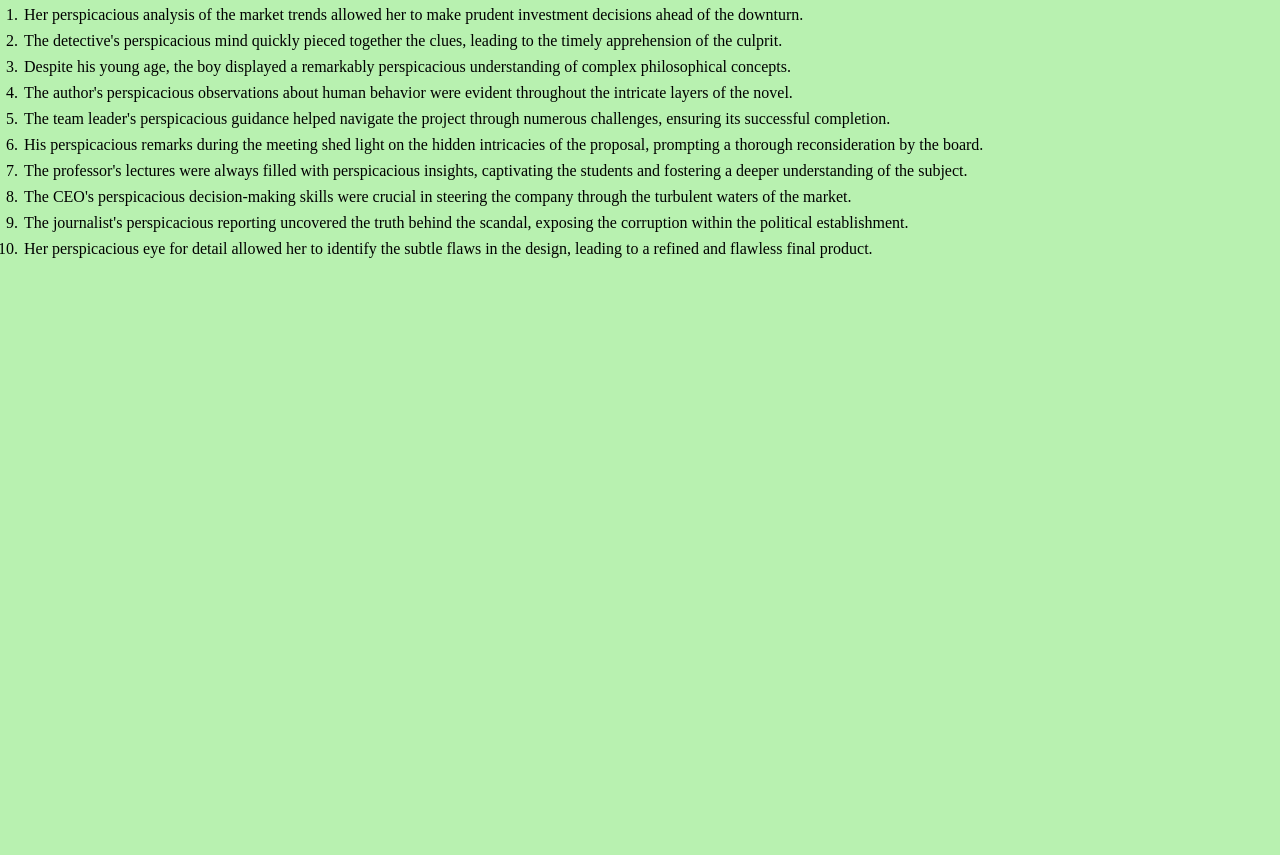
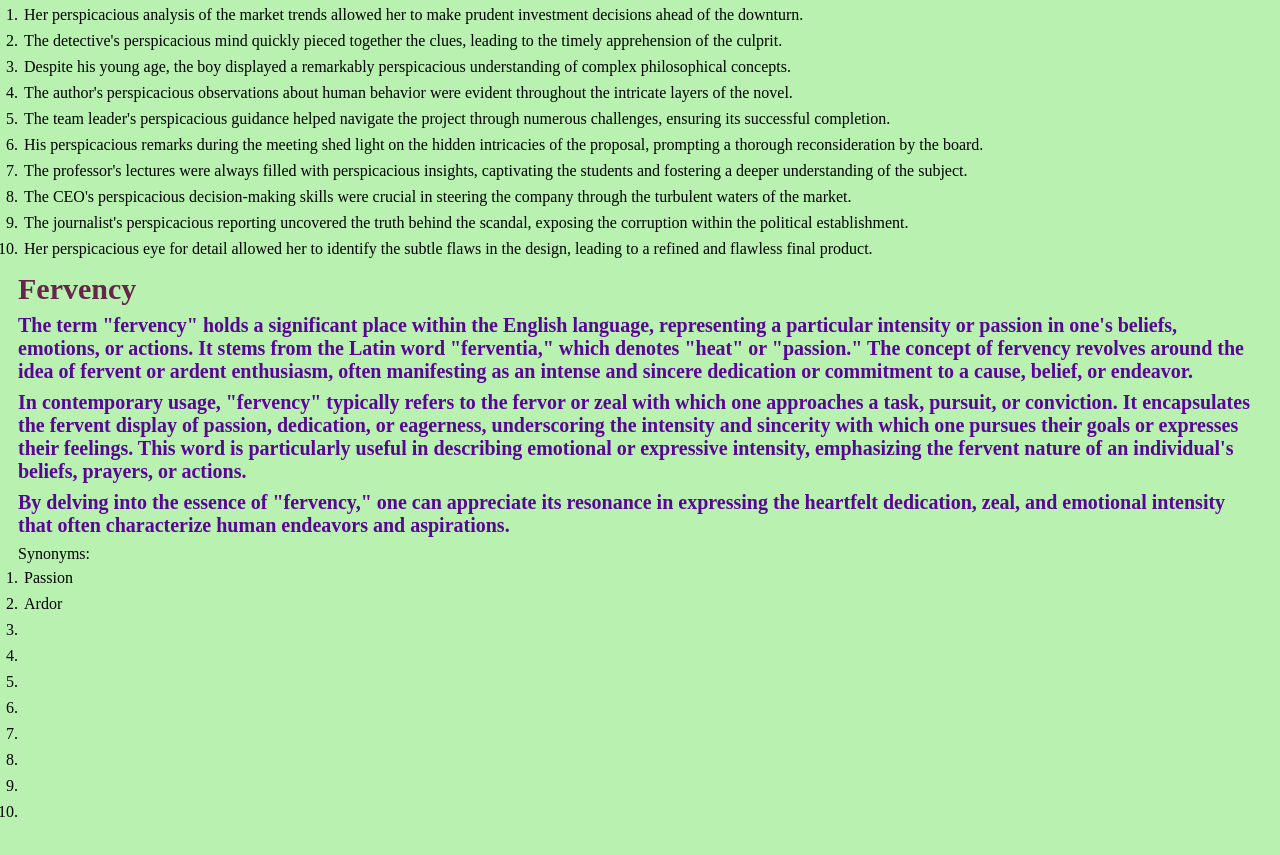
Before and after one commit to Kobra420/English-Language-Details-collection, a plain HTML site: page English.html in a window 1280 px wide. Shown: the part 1479-2334 px from the top of the page. Before the commit the page ends 1779 px from the top, so only its background shows below. Drawn offline with Linux system fonts and the light colour scheme; a web font is replaced by a local one.

Commit message:
fervency word

```diff
--- a/English.html
+++ b/English.html
@@ -67,7 +67,36 @@
                 <li>Her perspicacious eye for detail allowed her to identify the subtle flaws in the design, leading to a refined and flawless final product.</li>
             </ol>
 
-
+    <h5>Fervency</h5>
+    <p>
+        The term "fervency" holds a significant place within the English language, representing a particular intensity
+        or passion in one's beliefs, emotions, or actions. It stems from the Latin word "ferventia," which
+        denotes "heat" or "passion." The concept of fervency revolves around the idea of fervent or ardent enthusiasm,
+        often manifesting as an intense and sincere dedication or commitment to a cause, belief, or endeavor.
+    </p>
+    <p>
+        In contemporary usage, "fervency" typically refers to the fervor or zeal with which one approaches a task,
+        pursuit, or conviction. It encapsulates the fervent display of passion, dedication, or eagerness,
+        underscoring the intensity and sincerity with which one pursues their goals or expresses their feelings.
+        This word is particularly useful in describing emotional or expressive intensity, emphasizing the fervent
+        nature of an individual's beliefs, prayers, or actions.
+    </p>
+    <p>
+        By delving into the essence of "fervency," one can appreciate its resonance in expressing the heartfelt
+        dedication, zeal, and emotional intensity that often characterize human endeavors and aspirations.
+    </p>
+    <ol>Synonyms:
+        <li>Passion</li>
+        <li>Ardor</li>
+        <li></li>
+        <li></li>
+        <li></li>
+        <li></li>
+        <li></li>
+        <li></li>
+        <li></li>
+        <li></li>
+    </ol>
     <a href=""></a>
 </body>
 </html>
```
